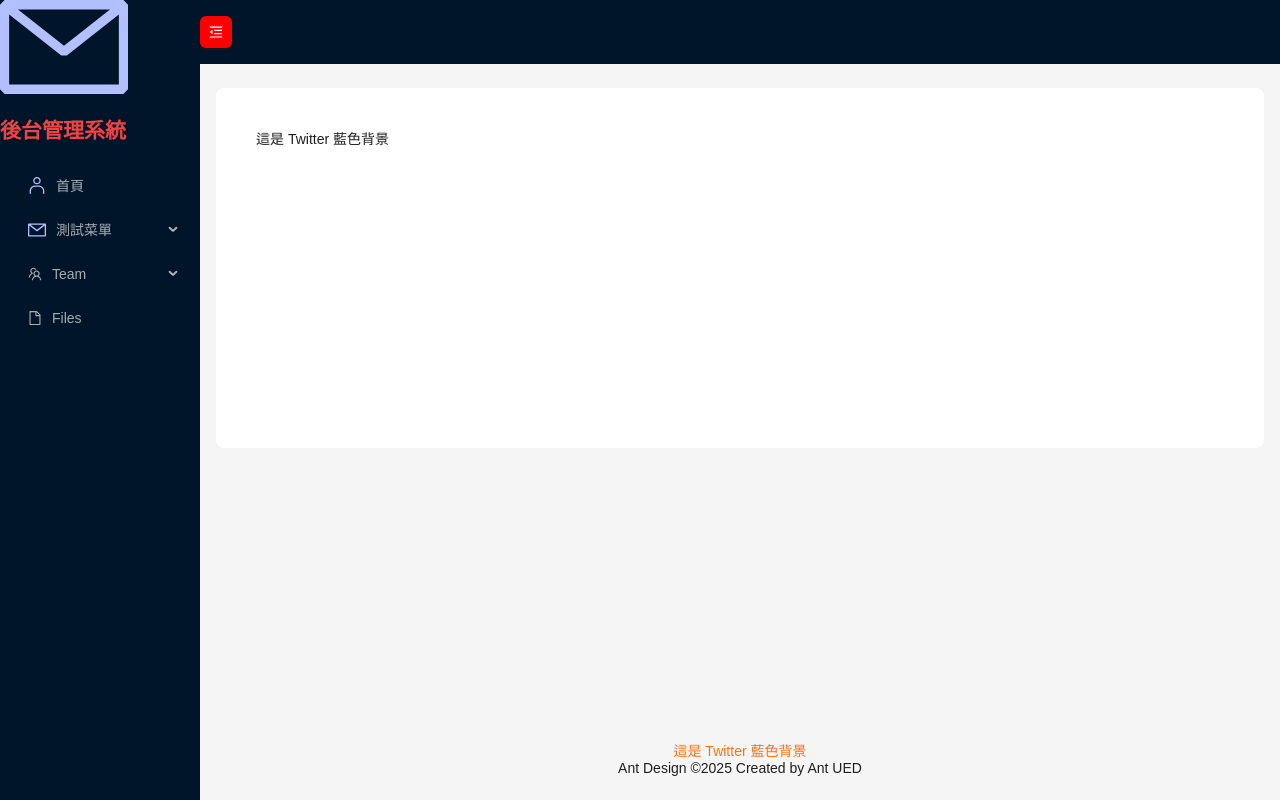
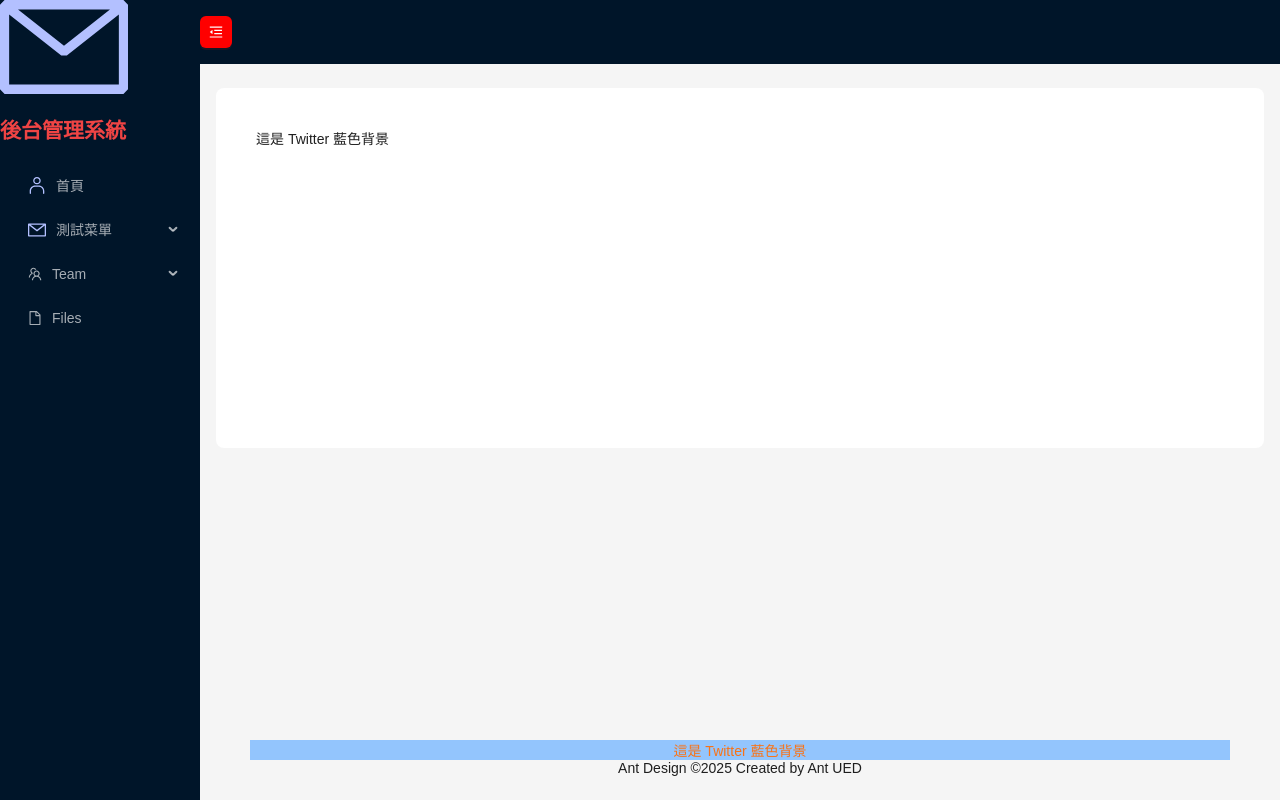
Before and after one commit to Vic428-human/antd5-dashboard-practice, a React (Vite) app: page / in a window 1280 px wide. Built offline with nearby package versions, Linux system fonts and the light colour scheme.

Commit message:
再次確認有吃到背景色，之後就是配製config

```diff
--- a/src/App.tsx
+++ b/src/App.tsx
@@ -73,7 +73,9 @@ function App() {
           </div>
         </Content>
         <Footer style={{ textAlign: "center" }}>
-          <div className="text-orange-500">這是 Twitter 藍色背景</div>
+          <div className="bg-blue-300 text-orange-500">
+            這是 Twitter 藍色背景
+          </div>
           Ant Design ©{new Date().getFullYear()} Created by Ant UED
         </Footer>
       </Layout>
```
